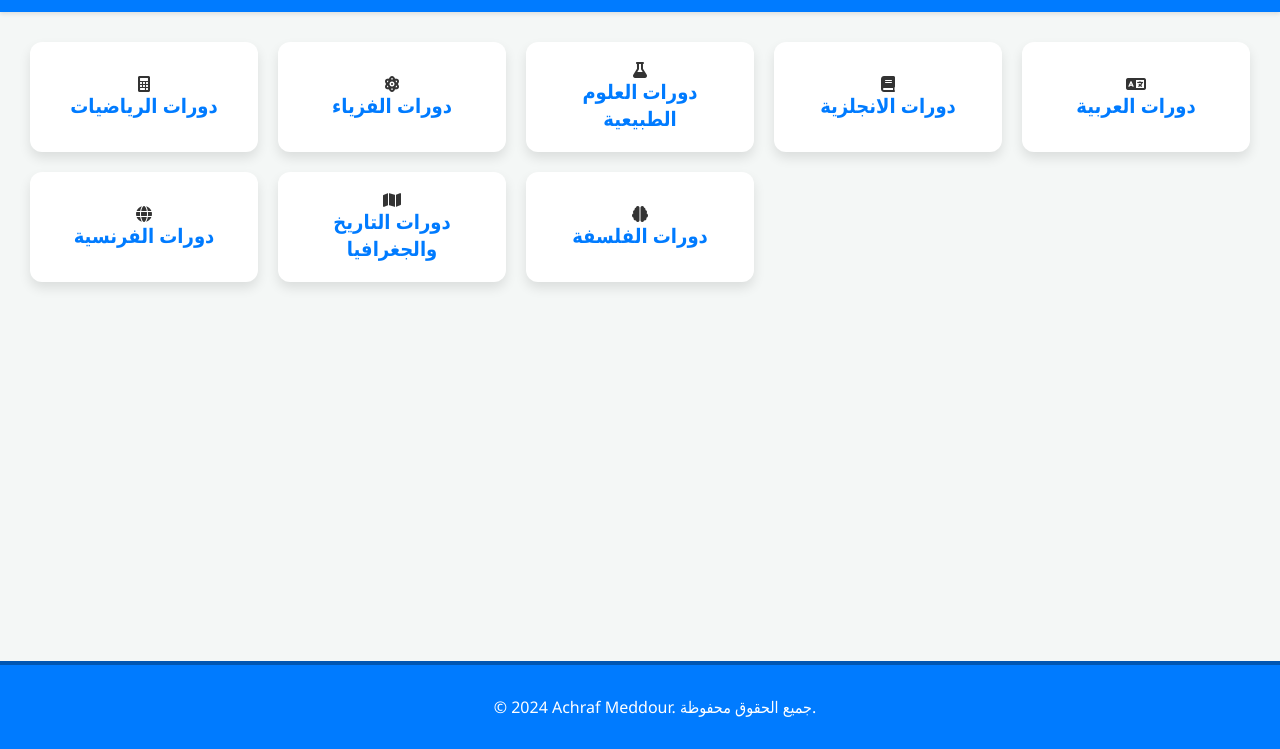
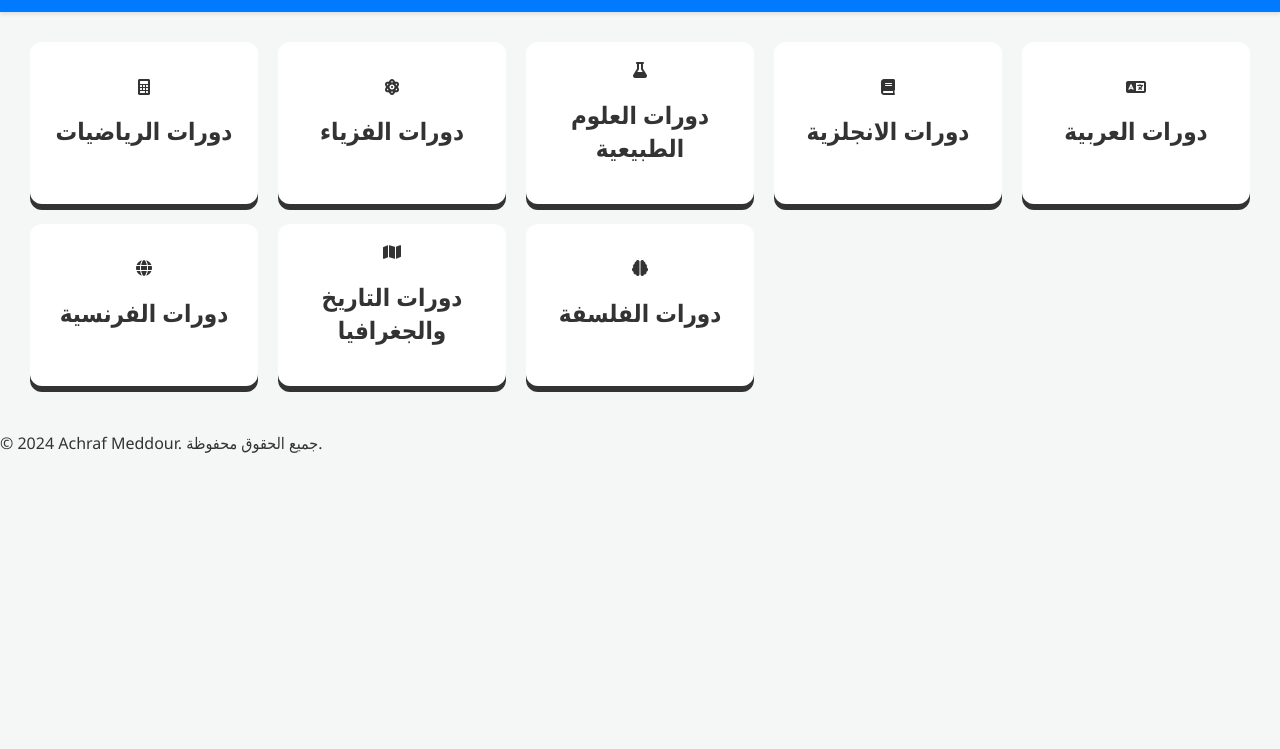
Before and after one commit to Courses2r/Coursera, a plain HTML site: page index.html in a window 1280 px wide. Both pictures are taken after a click on the link "دورات". Shown: the part 51-800 px from the top of the page. Drawn offline with Linux system fonts and the light colour scheme.

Commit message:
Update styles.css

```diff
--- a/styles.css
+++ b/styles.css
@@ -115,6 +115,10 @@ body {
     box-shadow: 0 2px 4px rgba(0, 0, 0, 0.1);
 }
 
+.header-bar .logo {
+    height: 50px; /* حجم الشعار */
+}
+
 .header-bar .header-title {
     font-size: 24px;
     font-weight: bold;
@@ -163,35 +167,4 @@ body {
     background-color: #fff;
     padding: 20px;
     border-radius: 12px;
-    box-shadow: 0 6px 12px rgba(0, 0, 0, 0.1);
-    transition: box-shadow 0.3s ease, transform 0.3s ease;
-}
-
-.course-item:hover {
-    box-shadow: 0 8px 16px rgba(0, 0, 0, 0.2);
-    transform: translateY(-5px);
-}
-
-.course-logo {
-    height: 60px; /* حجم الشعار */
-    margin-bottom: 15px;
-}
-
-.course-item h2 {
-    margin: 0;
-    font-size: 20px;
-    color: #007bff;
-}
-
-/* تنسيق التذييل */
-
-footer {
-    background-color: #007bff;
-    color: #fff;
-    text-align: center;
-    padding: 15px;
-    position: fixed;
-    width: 100%;
-    bottom: 0;
-    border-top: 4px solid #0056b3;
-    }
+    box-shadow: 0 6px
```
